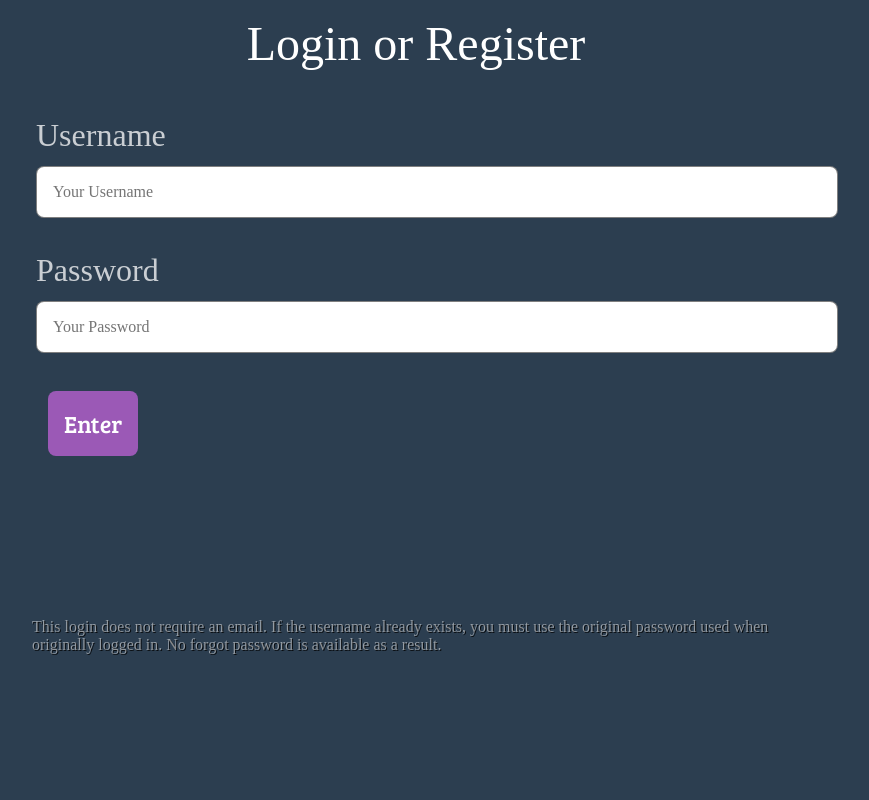
After one commit to Tsangares/stress_meter, a Flask app: page /login in a window 1280 px wide. The commit adds this page. Shown: the whole page, without its empty margins (224-1093 px from the left). Run offline with Flask 3, Linux system fonts and the light colour scheme; some libraries are stand-ins or nearby versions; some web fonts are replaced.

Commit message:
Ready for publish

```diff
--- /dev/null
+++ b/accounts.py
@@ -0,0 +1,92 @@
+from flask_login import current_user, UserMixin, LoginManager, login_required, login_user, logout_user
+from flask import Flask, render_template, request, redirect, url_for, jsonify
+from dotenv import load_dotenv
+import hashlib
+import os
+import logging
+load_dotenv()
+
+# Hash password with SECRET_KEY as salt
+def hash_pass(password):
+    return hashlib.sha256((password + os.getenv("SECRET_KEY")).encode('utf-8')).hexdigest()
+
+def set_secret(app):
+    app.secret_key = os.getenv("SECRET_KEY")
+
+def get_login_manager(app):
+    login_manager = LoginManager()
+    login_manager.init_app(app)
+    return login_manager
+
+class User(UserMixin):
+    def __init__(self, data=None):
+        logging.error(str(data))
+        if data is not None:
+            self.id = data['username']
+            self.password = data['password']
+
+
+
+# app is a Flask app and session is a neo4j session
+def init_accounts(app, session):
+    set_secret(app)
+    login_manager = get_login_manager(app)
+
+    # Find a username and password match using the neo4j database
+    def find_user(username,password):
+        user = session.run("MATCH (node:User {username: $USERNAME, password: $PASSWORD}) RETURN node", {'USERNAME': username, 'PASSWORD': password}).single()
+        if user is not None:
+            return User(user.data()['node'])
+        return user
+
+    @app.route('/login', methods=['GET','POST'])
+    def page_login():
+        if request.method == 'GET':
+            return render_template('/pages/login.html')
+
+        # Get username and password from form
+        username = request.form['username']
+        password = request.form['password']
+
+        #Validate password is not empty
+        if password == '':
+            return render_template('/pages/login.html', error='Password is empty')
+
+        password = hash_pass(password)
+
+        # Find a username and password match using the neo4j database
+        user = find_user(username,password)
+
+        # If no match then create a new user in the neo4j database
+        if user is None:
+            session.run("CREATE (node:User {username: $USERNAME, password: $PASSWORD})", {'USERNAME': username, 'PASSWORD': password})
+            user = find_user(username,password)
+        if login_user(user):
+            return redirect('/')
+        else:
+            return render_template('/pages/login.html', error='Invalid username or password')
+
+    login_manager.login_view = 'page_login'
+
+    @login_manager.user_loader
+    def load_user(username):
+        user = User()
+        user.id = username
+        return user
+
+    @login_manager.request_loader
+    def load_user_from_request(request):
+        username = request.form.get('username',None)
+        password = request.form.get('password',None)
+        if username is None or password is None:
+            return None
+        password = hash_pass(password)
+
+        user = find_user(username,password)
+        return user
+
+    @login_manager.unauthorized_handler
+    def unauthorized_handler():
+        return redirect(url_for('page_login'))
+
+    return login_manager
--- a/server.py
+++ b/server.py
@@ -1,9 +1,11 @@
 # Description: This file is the main server file for the application.
 import flask
 from flask import Flask, render_template, request, redirect, url_for, jsonify
+import flask_login
 from dotenv import load_dotenv
 from io import BytesIO
 from datetime import datetime
+from accounts import *
 import math, random, os ,logging, json
 
 # Basic startup
@@ -24,39 +26,52 @@ from neo4j import GraphDatabase
 driver = GraphDatabase.driver(os.getenv("NEO4J_URI"), auth=(os.getenv("NEO4J_USER"), os.getenv("NEO4J_PASSWORD")))
 session = driver.session()
 
-def add_stressor(name,level,is_stress_relax,description):
+# Setup accounts
+login_manager = init_accounts(app,session)
+
+def add_stressor(name,topic, level,is_stress_relax,description):
+    username = flask_login.current_user.id
     date = datetime.now().strftime("%Y-%m-%d %H:%M:%S")
     stressor = {
         'NAME': name,
+        'TOPIC': topic,
         'LEVEL': level,
         'STRESS_RELAX': is_stress_relax,
         'DESCRIPTION': description,
         'DATE': date
     }
-    return session.run("CREATE (s:Stressor {NAME: $NAME, LEVEL: $LEVEL, STRESS_RELAX: $STRESS_RELAX, DESCRIPTION: $DESCRIPTION, DATE: $DATE}) RETURN s", stressor)
+    return session.run("MATCH (u:User WHERE u.username = '"+username+"') CREATE (node:Stressor {name: $NAME, topic: $TOPIC, level: $LEVEL, stress_relax: $STRESS_RELAX, description: $DESCRIPTION, date: $DATE})<-[:EXPRESSED]-(u) RETURN node", stressor).single().value()
 
 def get_stressors():
-    nodes = session.run("MATCH (node:Stressor) RETURN node").data()
-    return [node['node'] for node in nodes]
+    username = flask_login.current_user.id
+    # Get only stressors with the name of the username
+    nodes = session.run(f"MATCH (node:Stressor WHERE node.name = '{username}') RETURN node").data()
+    nodes = reversed([n['node'] for n in nodes])
+    return nodes
 
 @app.route('/fonts')
 def show_all_fonts():
     return render_template('/pages/fonts.html')
 
-@app.route('/archive')
+@app.route('/archive', methods=['GET','POST'])
+@flask_login.login_required
 def page_archive():
     nodes = get_stressors()
     return render_template('/pages/archive.html',nodes=nodes)
 
 
 @app.route('/', methods=['GET'])
+@flask_login.login_required
 def page_prompt_stressor():
     return render_template('/pages/index.html')
 
 @app.route('/', methods=['POST'])
+@flask_login.login_required
 def page_set_stressor():
     def validate(form):
         if form['name'] == '':
+            return False
+        if form['topic'] == '':
             return False
         if form['level'] == '':
             return False
@@ -67,7 +82,7 @@ def page_set_stressor():
         return True
 
     if validate(request.form):
-        add_stressor(request.form['name'],request.form['level'],request.form['is_stress_relax'],request.form['description'])
+        add_stressor(request.form['name'],request.form['topic'],request.form['level'],request.form['is_stress_relax'],request.form['description'])
         return redirect(url_for('page_archive'))
         #return render_template('/pages/index.html',results=dict(request.form))
     else:
@@ -75,4 +90,4 @@ def page_set_stressor():
 
 
 if __name__ == '__main__':
-    app.run(debug=True)
+    app.run(host="0.0.0.0",port=5000,debug=True)
--- a/static/css/components/common/containers.css
+++ b/static/css/components/common/containers.css
@@ -10,6 +10,12 @@
     align-items: center;
     margin-left: 20%;
     margin-right: 20%;
+    height: 100%;
+}
+.horizontal-container notes:last-child{
+    height: 100%;
+    display: flex;
+    align-items: center;
 }
 
 .horizontal-container>div {
@@ -20,11 +26,8 @@
 .scattered-container {
     display: grid;
     gap: 1rem;
-    /*grid: auto-flow dense / 1fr 1fr 1fr;*/
-    /*grid-template-columns: min-content;*/
-    grid-auto-flow: column;
+    grid-template-columns: 1fr 1fr 1fr;
 }
-
 
 .circle{
     background-color: rgba(0, 0, 0, .03);
--- a/static/css/components/common/text.css
+++ b/static/css/components/common/text.css
@@ -12,3 +12,7 @@
     font-family: "Pridi";
     font-size: 1.125rem;
 }
+notes {
+    font-family: "Work Sans";
+    margin:
+}
--- a/static/css/components/dark_theme.css
+++ b/static/css/components/dark_theme.css
@@ -15,3 +15,7 @@ form input[type="submit"]{
     border-color: rgba(255,255,255,.5);
     background-color: rgba(155, 89, 182,1);
 }
+notes{
+    color: rgba(255,255,255,.5);
+    text-shadow: 1px 1px rgba(0,0,0,.8);
+}
--- /dev/null
+++ b/templates/pages/login.html
@@ -0,0 +1,37 @@
+<!DOCTYPE html>
+<html lang="en">
+
+<head>
+    <meta charset="UTF-8">
+    <title>Login</title>
+    {% include "components/header.html" %}
+    <link href="{{ url_for('static', filename='css/pages/login.css') }}" rel="stylesheet">
+</head>
+
+<body>
+    <div class="horizontal-container">
+        <span class="title">Login or Register</span>
+        <form method="post">
+            <!-- A basic login with a username password and one submit button -->
+            <field>
+                <label>Username</label>
+                <input type="text" name="username" placeholder="Your Username" />
+            </field>
+            <field>
+                <label>Password</label>
+                <input type="password" name="password" placeholder="Your Password" />
+            </field>
+            <buttons style="justify-content: space-between;">
+                <input type="submit" value="Enter" />
+            </buttons>
+        </form>
+        {% if error %}
+        <div class="box bad">{{error}}</div>
+        {% endif %}
+        <notes>
+            This login does not require an email. If the username already exists, you must use the original password used when originally logged in. No forgot password is available as a result.
+        </notes>
+    </div>
+</body>
+
+</html>
```
Also changed, not shown: requirements.txt (+16 -5 lines), templates/pages/archive.html (+14 -7 lines), templates/pages/index.html (+10 -3 lines), static/css/pages/login.css (added).
